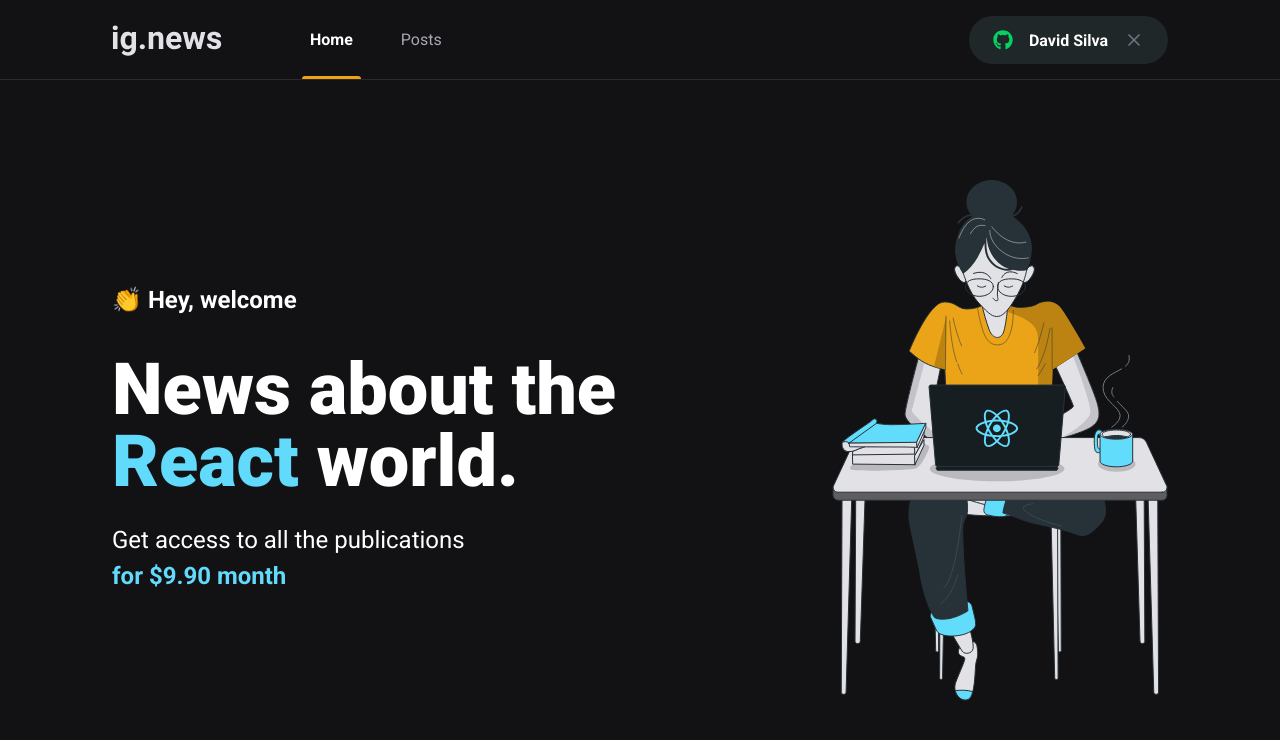
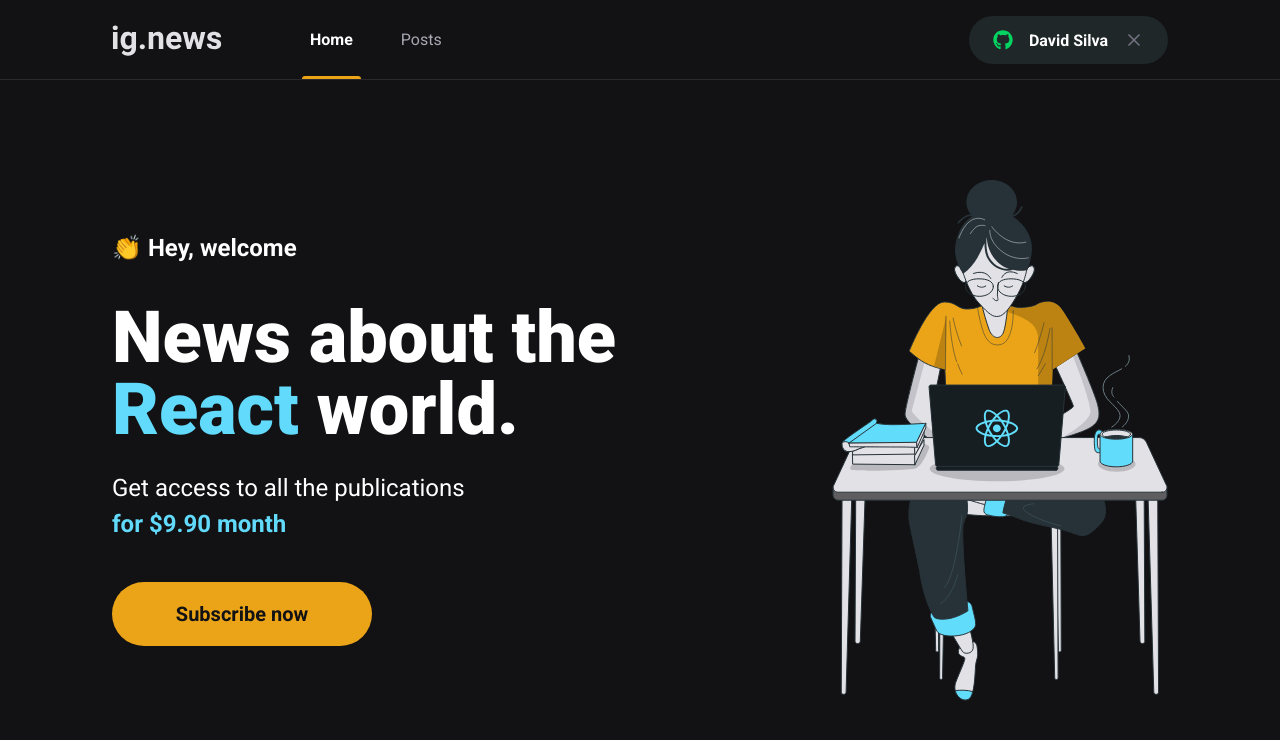
Before and after one commit to delkz/ignews, a Next.js app: page / in a window 1280 px wide. Shown: the top 740 px of the page. Built offline with nearby package versions, Linux system fonts and the light colour scheme.

Commit message:
Subscribe Button

```diff
--- /dev/null
+++ b/src/components/SubscribeButton/index.tsx
@@ -0,0 +1,4 @@
+import styles from "./styles.module.scss";
+export function SubscribeButton() {
+  return (<button type="button" className={styles.subscribeButton}>Subscribe now</button>);
+}
--- /dev/null
+++ b/src/components/SubscribeButton/styles.module.scss
@@ -0,0 +1,17 @@
+.subscribeButton{
+    height: 4rem;
+    width: 260px;
+    border: 0;
+    border-radius: 2rem;
+    background: var(--yellow-500);
+    color: var(--gray-900);
+    font-size: 1.25rem;
+    font-weight: bold;
+    display: flex;
+    align-items: center;
+    justify-content: center;
+    transition: filter 0.2s;
+    &:hover{
+        filter: brightness(0.8)
+    }
+}
--- a/src/pages/home.module.scss
+++ b/src/pages/home.module.scss
@@ -3,20 +3,16 @@
     margin: 0 auto;
     padding: 0 2rem;
     height: calc(100vh - 5rem);
-
     display: flex;
     align-items: center;
     justify-content: space-between;
 }
 .hero{
     max-width: 600px;
-
     >span{
         font-size: 1.5rem;
         font-weight: bold;
-
     }
-
     h1{
         font-size: 4.5rem;
         line-height: 4.5rem;
@@ -27,7 +23,6 @@
         }
 
     }
-
     p{
         font-size: 1.5rem;
         line-height: 2.25rem;
@@ -36,6 +31,8 @@
             color: var(--cyan-500);
             font-weight: bold;
         }
-
+    }
+    button{
+        margin-top: 2.5rem;
     }
 }
--- a/src/pages/index.tsx
+++ b/src/pages/index.tsx
@@ -1,4 +1,5 @@
 import Head from "next/head";
+import { SubscribeButton } from "../components/SubscribeButton";
 import styles from './home.module.scss'
 export default function Home() {
   return (
@@ -14,7 +15,7 @@
             Get access to all the publications <br/>
             <span>for $9.90 month</span>
           </p>
-
+          <SubscribeButton/>
         </section>
         <img src="/images/avatar.svg" alt="Girl coding" />
       </main>
```
